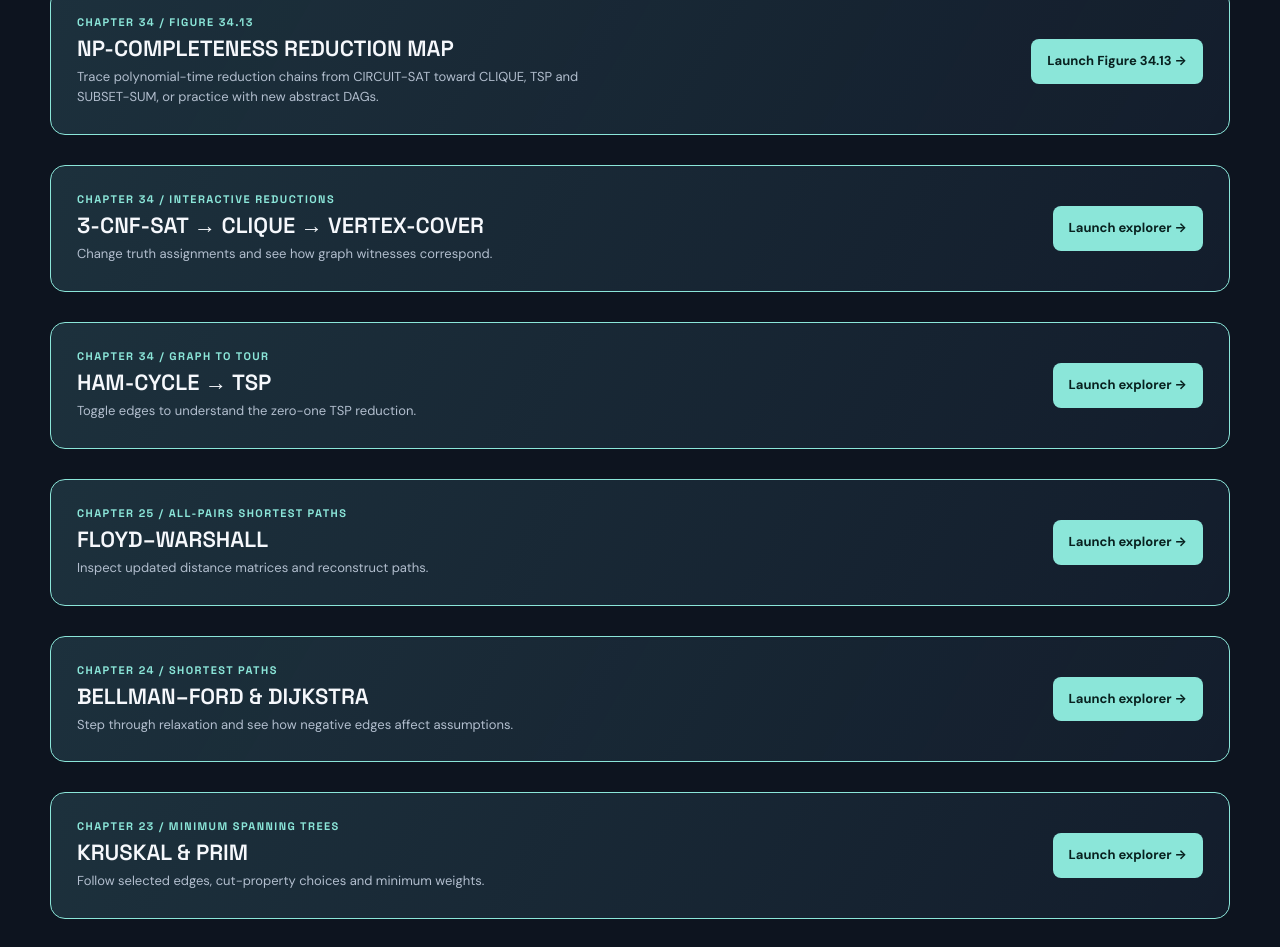
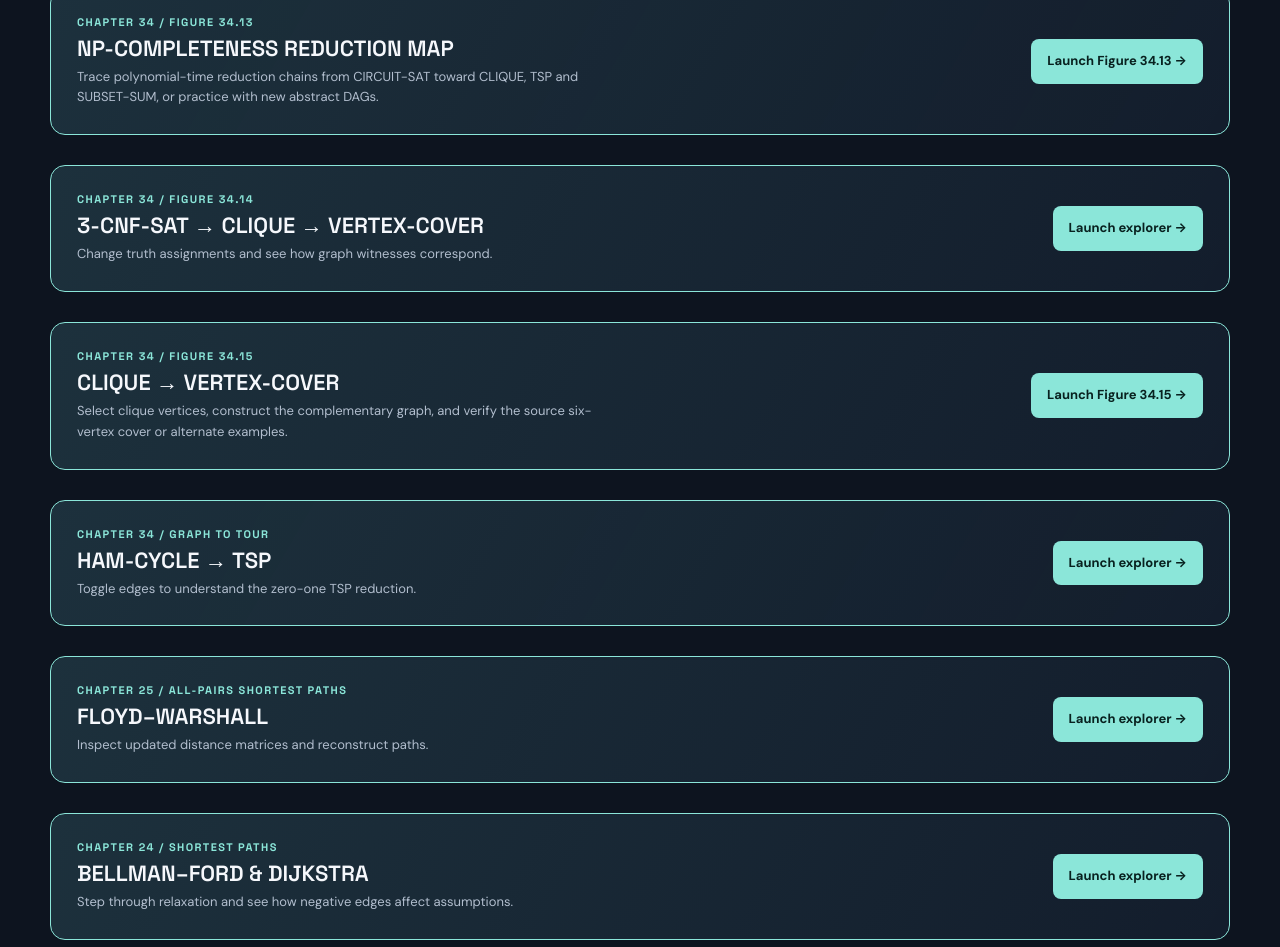
Before and after one commit to RHHanson-UMD/ENEE-641, a website: page site/index.html in a window 1280 px wide. Shown: the part 1721-2668 px from the top of the page. Drawn offline with Linux system fonts and the light colour scheme.

Commit message:
Link Fig34.15 and correctly label Fig34.14 in course catalog

```diff
--- a/site/index.html
+++ b/site/index.html
@@ -19,7 +19,8 @@
  <section class="course-section" id="topics"><div class="container"><div class="section-label">02 / SUBJECT MAP</div><h2>What we'll explore<span class="period">.</span></h2><p class="section-copy">Planned topic areas. Materials and interactive modules will be added incrementally.</p><div class="topics"><div class="topic"><span>01</span>Logic and proof methods</div><div class="topic"><span>02</span>Graph theory and algorithms</div><div class="topic"><span>03</span>Combinatorics and sets</div><div class="topic"><span>04</span>Complexity and NP-completeness</div></div>
  <div class="demo-card"><div><div class="demo-kicker">CHAPTER 35 / APPROXIMATION ALGORITHMS</div><h3>TSP, SET COVER &amp; SUBSET-SUM FPTAS</h3><p>Build MST tours, select covering sets, and tune approximation accuracy.</p></div><a class="demo-btn" href="./visualizations/approximation-lab.html">Launch explorer &rarr;</a></div>
  <div class="demo-card"><div><div class="demo-kicker">CHAPTER 34 / FIGURE 34.13</div><h3>NP-COMPLETENESS REDUCTION MAP</h3><p>Trace polynomial-time reduction chains from CIRCUIT-SAT toward CLIQUE, TSP and SUBSET-SUM, or practice with new abstract DAGs.</p></div><a class="demo-btn" href="./visualizations/reductions-map.html">Launch Figure 34.13 &rarr;</a></div>
- <div class="demo-card"><div><div class="demo-kicker">CHAPTER 34 / INTERACTIVE REDUCTIONS</div><h3>3-CNF-SAT &rarr; CLIQUE &rarr; VERTEX-COVER</h3><p>Change truth assignments and see how graph witnesses correspond.</p></div><a class="demo-btn" href="./visualizations/clique-cover.html">Launch explorer &rarr;</a></div>
+ <div class="demo-card"><div><div class="demo-kicker">CHAPTER 34 / FIGURE 34.14</div><h3>3-CNF-SAT &rarr; CLIQUE &rarr; VERTEX-COVER</h3><p>Change truth assignments and see how graph witnesses correspond.</p></div><a class="demo-btn" href="./visualizations/clique-cover.html">Launch explorer &rarr;</a></div>
+ <div class="demo-card"><div><div class="demo-kicker">CHAPTER 34 / FIGURE 34.15</div><h3>CLIQUE → VERTEX-COVER</h3><p>Select clique vertices, construct the complementary graph, and verify the source six-vertex cover or alternate examples.</p></div><a class="demo-btn" href="./visualizations/figure34-15.html">Launch Figure 34.15 &rarr;</a></div>
  <div class="demo-card"><div><div class="demo-kicker">CHAPTER 34 / GRAPH TO TOUR</div><h3>HAM-CYCLE &rarr; TSP</h3><p>Toggle edges to understand the zero-one TSP reduction.</p></div><a class="demo-btn" href="./visualizations/ham-tsp.html">Launch explorer &rarr;</a></div>
  <div class="demo-card"><div><div class="demo-kicker">CHAPTER 25 / ALL-PAIRS SHORTEST PATHS</div><h3>FLOYD&ndash;WARSHALL</h3><p>Inspect updated distance matrices and reconstruct paths.</p></div><a class="demo-btn" href="./visualizations/floyd-warshall.html">Launch explorer &rarr;</a></div>
  <div class="demo-card"><div><div class="demo-kicker">CHAPTER 24 / SHORTEST PATHS</div><h3>BELLMAN&ndash;FORD &amp; DIJKSTRA</h3><p>Step through relaxation and see how negative edges affect assumptions.</p></div><a class="demo-btn" href="./visualizations/shortest-paths.html">Launch explorer &rarr;</a></div>
```
